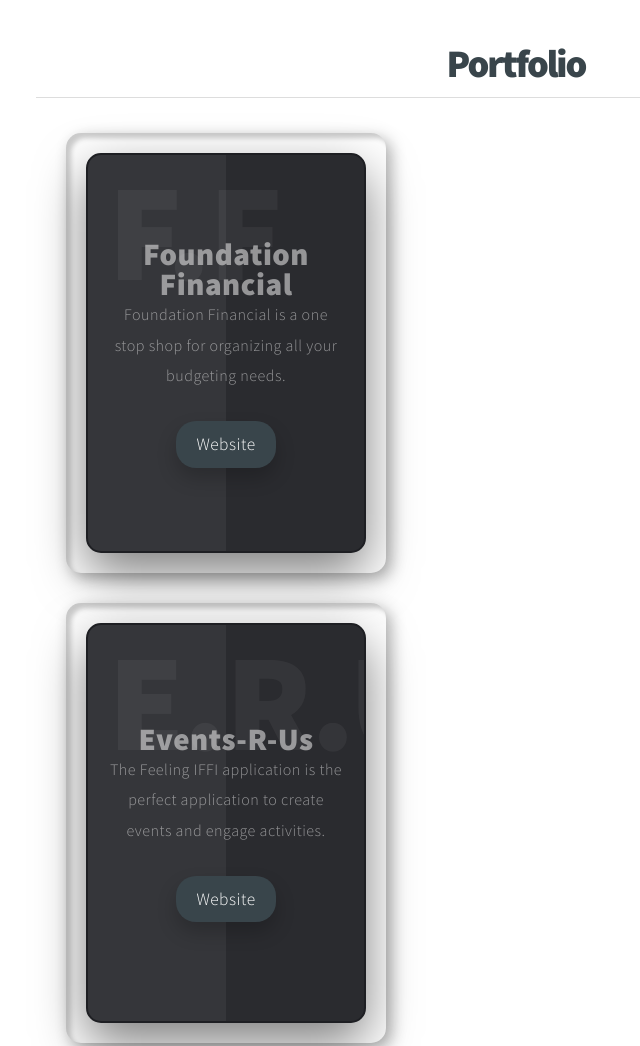
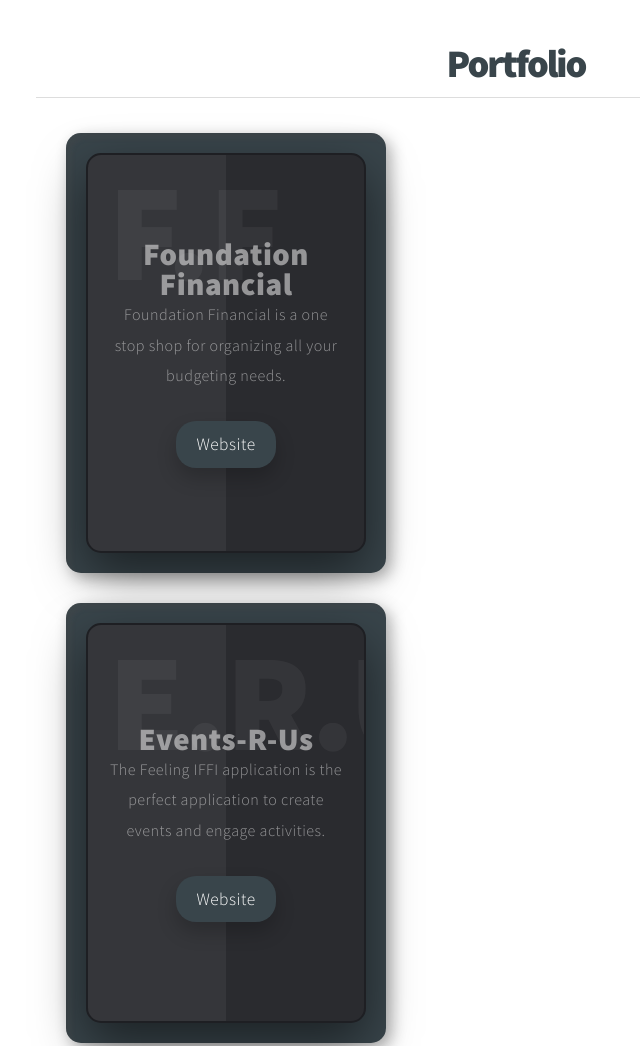
Before and after one commit to Tristan-Tompkins/Tristan-Tompkins.github.io, a website: page index.html in a window 1280 px wide. Shown: the part 2360-3406 px from the top of the page, without its empty margins (124-764 px from the left). Drawn offline with nearby package versions, Linux system fonts and the light colour scheme.

Commit message:
Card color

```diff
--- a/css/style.css
+++ b/css/style.css
@@ -149,6 +149,7 @@
 		position: relative;
 		width: 320px;
 		height: 440px;
+		background-color: rgba(57,69,75,1);
 		box-shadow: inset 5px 5px 5px rgba(0, 0, 0, 0.2),
 								inset 5px 5px 5px rgba(255, 255, 255, 0.1),
 								5px 5px 15px rgba(0,0,0,0.3),
--- a/index.html
+++ b/index.html
@@ -113,7 +113,6 @@
 
 					<!-- Lightbox Gallery  -->
 					 <!-- <div class="container 75% gallery"> -->
-					 <ul>
 						 <div class="card">
 							 	<div class="boxer">
 									<div class="port">
@@ -171,7 +170,6 @@
 								<div class="6u"><a href="images/fulls/06.jpg" class="image fit from-right"><img src="images/thumbs/06.jpg" title="Bent IX" alt="" /></a></div>
 							</div> -->
 							<!-- </div> -->
-						</ul>
 				</div>
 			</section>
 
```
